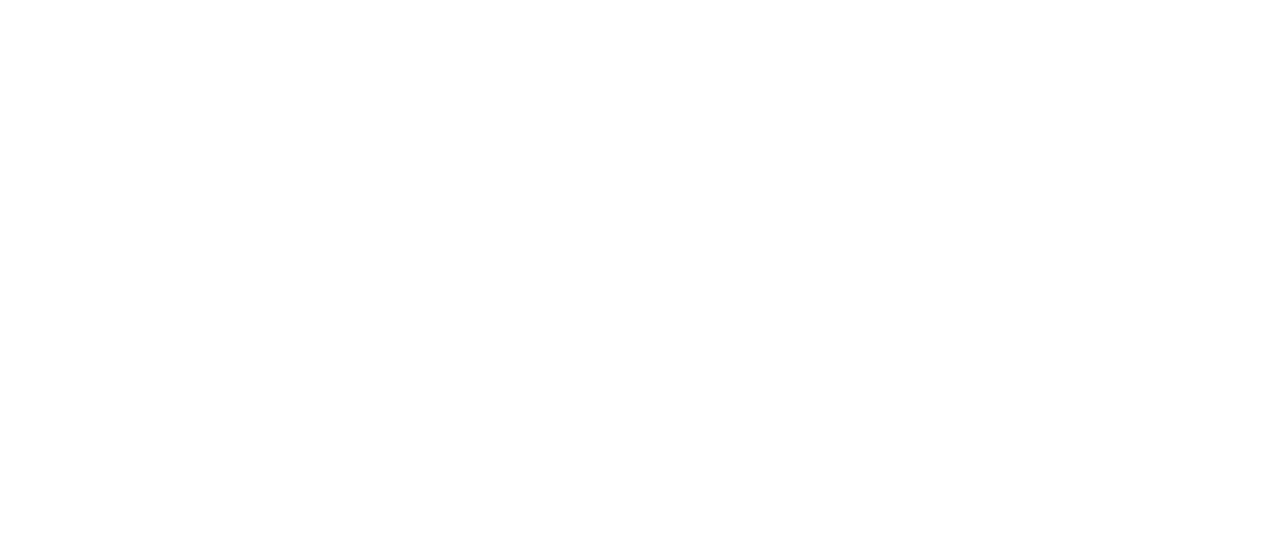
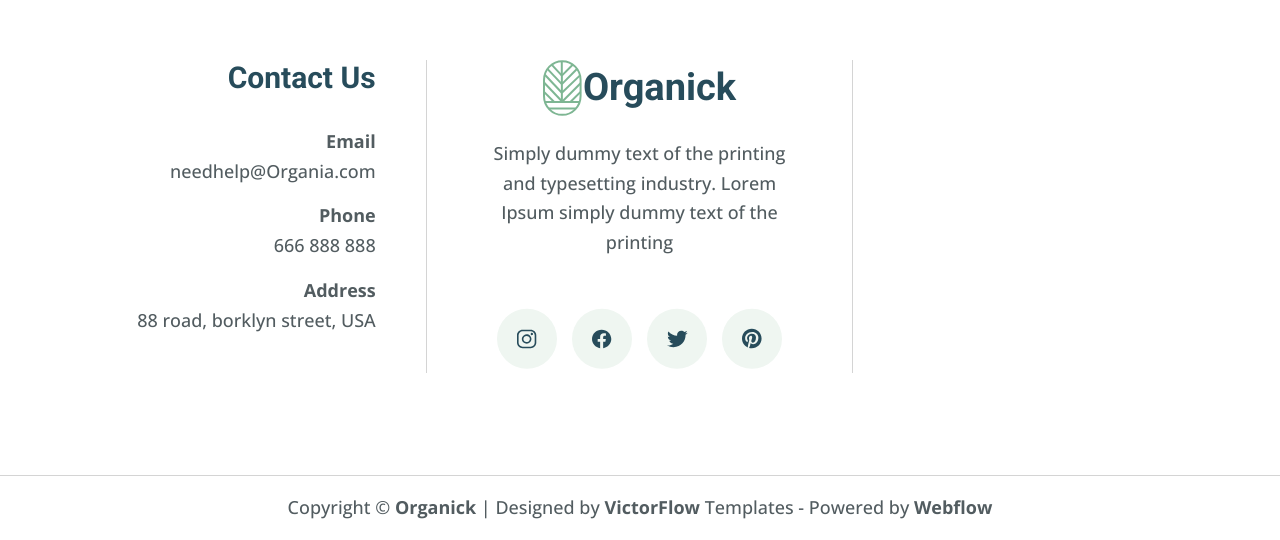
Before and after one commit to AlienNT/agriculture-webflow, a Vue app in the folder client/: page / in a window 1280 px wide. Shown: the part 794-1334 px from the top of the page. Before the commit the page ends 800 px from the top, so only its background shows below. Built offline with nearby package versions, Linux system fonts and the light colour scheme.

Commit message:
new (components) добавил компоненты контактов и социальных ссылок футера

```diff
--- a/client/src/components/TheFooter.vue
+++ b/client/src/components/TheFooter.vue
@@ -1,11 +1,88 @@
 <script setup>
 
+import FooterCopyright from "@/components/footerComponents/FooterCopyright.vue";
+import FooterContacts from "@/components/footerComponents/FooterContacts.vue";
+import VLogo from "@/components/siteComponents/VLogo.vue";
+import FooterSocial from "@/components/footerComponents/FooterSocial.vue";
 </script>
 
 <template>
-
+  <footer class="footer">
+    <div class="container">
+      <div class="row footer-row">
+        <div class="col footer-col">
+          <FooterContacts/>
+        </div>
+        <div class="col footer-col">
+          <div class="footer-logo">
+            <VLogo/>
+          </div>
+          <div class="footer-description">
+            Simply dummy text of the printing and typesetting industry.
+            Lorem Ipsum simply dummy text of the printing
+          </div>
+          <div class="footer-social">
+            <FooterSocial/>
+          </div>
+        </div>
+        <div class="col footer-col"></div>
+      </div>
+      <div class="row copyright-row">
+        <div class="col copyright-col">
+          <FooterCopyright/>
+        </div>
+      </div>
+    </div>
+  </footer>
 </template>
 
-<style scoped>
+<style scoped lang="scss">
+$fontColor: map-get($colors, grayishBlue);
+$lineColor: map-get($colors, abdelKerimsBeards);
+$lineStyle: 1px solid $lineColor;
 
+.footer {
+  padding-top: 54px;
+}
+
+.copyright-row {
+  position: relative;
+  padding-top: 17px;
+  padding-bottom: 17px;
+  margin-top: 102px;
+  border-top: $lineStyle;
+}
+
+.footer-col {
+  flex: 1 1 calc(100% / 3);
+  border-right: $lineStyle;
+  padding-left: 50px;
+  padding-right: 50px;
+
+  &:last-child {
+    border-right: none;
+  }
+
+  &:nth-of-type(2) {
+    display: flex;
+    flex-direction: column;
+    align-items: center;
+    text-align: center;
+  }
+}
+
+.footer-logo {
+  margin-bottom: 26px;
+}
+
+.footer-description {
+  color: $fontColor;
+  text-align: center;
+  font-family: $secondFont;
+  font-size: 18px;
+  font-style: normal;
+  font-weight: 400;
+  line-height: 165.4%; /* 29.772px */
+  margin-bottom: 50px;
+}
 </style>
--- a/client/src/components/TheHeader.vue
+++ b/client/src/components/TheHeader.vue
@@ -1,7 +1,7 @@
 <script setup>
 
 import VLogo from "./siteComponents/VLogo.vue";
-import HeaderNavigation from "./navigations/headerNavigation/HeaderNavigation.vue";
+import HeaderNavigation from "./headerComponents/HeaderNavigation.vue";
 import SearchField from "./siteComponents/SearchField.vue";
 import CartButton from "./siteComponents/CartButton.vue";
 </script>
--- /dev/null
+++ b/client/src/components/footerComponents/FooterContacts.vue
@@ -0,0 +1,49 @@
+<script setup>
+import UniversalField from "@/components/fields/UniversalField.vue";
+import {useFooterContacts} from "@/composables/useFooterContacts.js";
+
+const {contacts} = useFooterContacts()
+
+</script>
+
+<template>
+  <div class="footer-contacts">
+    <div
+        class="footer-contacts__title"
+    >
+      Contact Us
+    </div>
+    <ul
+        class="footer-contacts__list"
+    >
+      <li
+          v-for="(contactData, key) in contacts"
+          :id="contactData?._id || key"
+          class="footer-contacts__list-item contact"
+      >
+        <UniversalField
+            :field-data="contactData"
+        />
+      </li>
+    </ul>
+  </div>
+</template>
+
+<style scoped lang="scss">
+$fontColor: map-get($colors, greenishBlue);
+
+.footer-contacts__title {
+  color: map-get($colors, greenishBlue);
+  margin-bottom: 32px;
+  text-align: right;
+  font-family: $mainFont;
+  font-size: 30px;
+  font-style: normal;
+  font-weight: 700;
+  line-height: normal;
+}
+
+.footer-contacts__list-item {
+  margin-bottom: 15px;
+}
+</style>
--- /dev/null
+++ b/client/src/components/footerComponents/FooterCopyright.vue
@@ -0,0 +1,25 @@
+<template>
+  <div class="copyright">
+    Copyright © <a href="#">Organick</a> | Designed by <a href="#">VictorFlow</a> Templates - Powered by <a
+      href="#">Webflow</a>
+  </div>
+</template>
+
+<style scoped lang="scss">
+$fontColor: map-get($colors, grayishBlue);
+
+.copyright {
+  color: $fontColor;
+  text-align: center;
+  font-family: $secondFont;
+  font-size: 18px;
+  font-style: normal;
+  font-weight: 400;
+  line-height: 165.4%;
+
+  a {
+    color: $fontColor;
+    font-weight: 700;
+  }
+}
+</style>
--- /dev/null
+++ b/client/src/components/footerComponents/FooterSocial.vue
@@ -0,0 +1,29 @@
+<script setup>
+import {useFooterSocial} from "@/composables/useFooterSocial.js";
+import FooterSocialItem from "@/components/footerComponents/FooterSocialItem.vue";
+
+const {social} = useFooterSocial()
+</script>
+
+<template>
+  <ul
+      class="footer-social__list"
+  >
+    <li
+        v-for="(socialItem, key) in social"
+        class="footer-social__li"
+        :key="socialItem._id || key"
+    >
+      <FooterSocialItem
+          :social-item-data="socialItem"
+      />
+    </li>
+  </ul>
+</template>
+
+<style scoped>
+.footer-social__list {
+  display: flex;
+  gap: 15px;
+}
+</style>
--- /dev/null
+++ b/client/src/components/footerComponents/FooterSocialItem.vue
@@ -0,0 +1,65 @@
+<script setup>
+import {computed} from "vue";
+import Instagram from "@/components/icons/Instagram.vue";
+import Twitter from "@/components/icons/Twitter.vue";
+import Facebook from "@/components/icons/Facebook.vue";
+import Pinterest from "@/components/icons/Pinterest.vue";
+
+const props = defineProps({
+  socialItemData: {
+    type: Object
+  }
+})
+
+const title = computed(() => {
+  return props.socialItemData?.title
+})
+
+const type = computed(() => {
+  return props.socialItemData?.type
+})
+
+const link = computed(() => {
+  return props.socialItemData?.link
+})
+
+const iconComponent = computed(() => {
+  switch (type.value) {
+    case 'instagram':
+      return Instagram;
+    case 'facebook':
+      return Facebook;
+    case 'twitter':
+      return Twitter;
+    case 'pinterest':
+      return Pinterest;
+  }
+})
+</script>
+
+<template>
+  <a
+      class="footer-social-item"
+      :href="link"
+  >
+    <span class="social-icon">
+       <component
+           :is="iconComponent"
+       />
+    </span>
+  </a>
+</template>
+
+<style scoped lang="scss">
+.footer-social-item {
+  &:hover {
+    .social-icon {
+      transform: translateY(-10%);
+    }
+  }
+}
+.social-icon {
+  display: block;
+  transition: .2s ease;
+}
+</style>
--- /dev/null
+++ b/client/src/composables/useFooterContacts.js
@@ -0,0 +1,39 @@
+import {computed, reactive} from "vue";
+
+const state = reactive({
+    contacts: [
+        {
+            _id: 1,
+            type: 'email',
+            title: 'Email ',
+            value: 'needhelp@Organia.com'
+        },
+        {
+            _id: 2,
+            type: 'phone',
+            title: 'Phone',
+            value: '666 888 888'
+        },
+        {
+            _id: 3,
+            type: 'text',
+            title: 'Address',
+            value: '88 road, borklyn street, USA'
+        },
+    ]
+})
+
+export function useFooterContacts() {
+    const contacts = computed(() => {
+        return state.contacts
+    })
+
+    function setContacts(data) {
+        state.contacts = data
+    }
+
+    return {
+        contacts,
+        setContacts
+    }
+}
--- /dev/null
+++ b/client/src/composables/useFooterSocial.js
@@ -0,0 +1,41 @@
+import {computed, reactive} from "vue";
+
+const state = reactive({
+    social: [
+        {
+            _id: 1,
+            type: 'instagram',
+            link: ''
+        },
+        {
+            _id: 2,
+            type: 'facebook',
+            link: ''
+        },
+        {
+            _id: 3,
+            type: 'twitter',
+            link: ''
+        },
+        {
+            _id: 4,
+            type: 'pinterest',
+            link: ''
+        },
+    ]
+})
+
+export function useFooterSocial() {
+    const social = computed(() => {
+        return state.social
+    })
+
+    function setSocial(data) {
+        state.social = data
+    }
+
+    return {
+        social,
+        setSocial
+    }
+}
```
